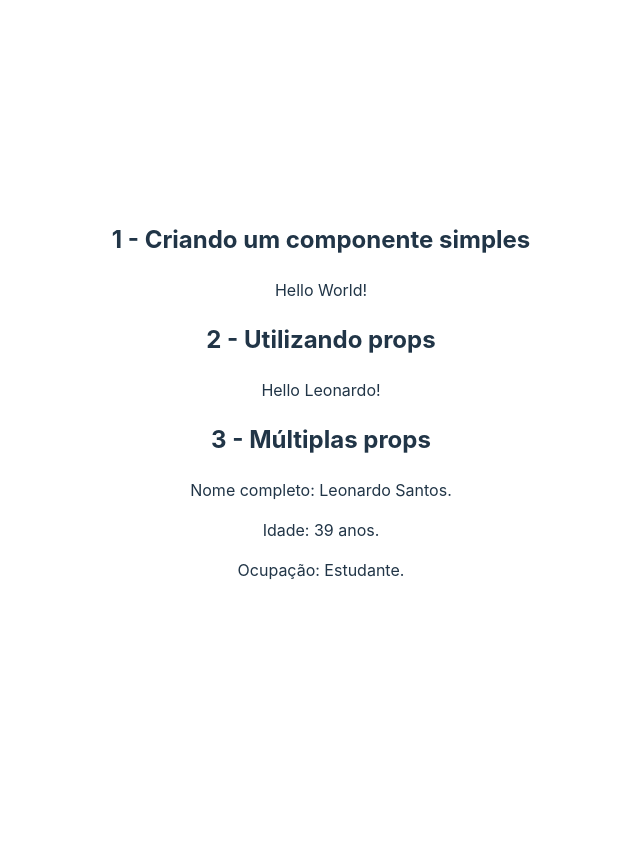
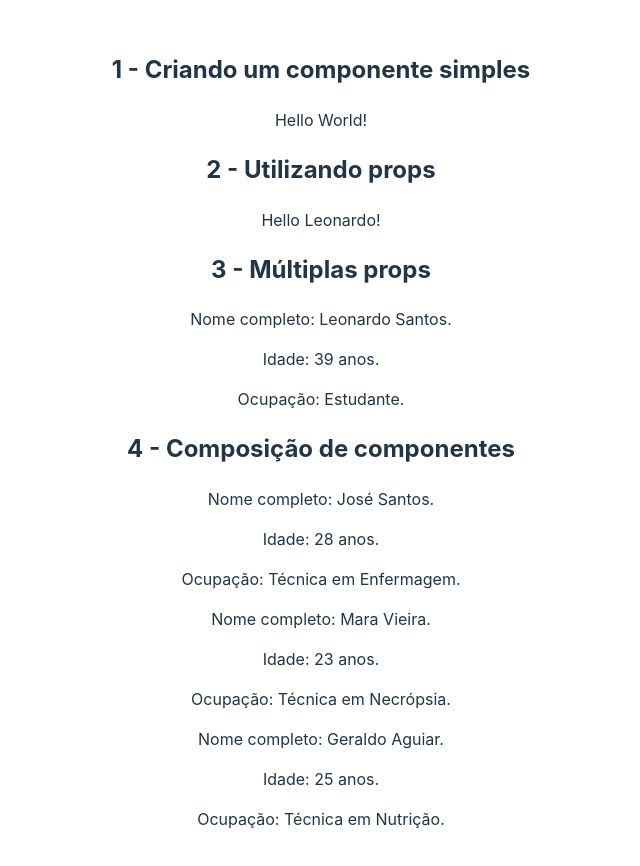
Before and after one commit to leojosants/udemy_desafios_de_reactjs_entrevistas_e_testes_tecnicos_secao_02, a React (Vite) app in the folder componentes_e_props/: page / in a window 1280 px wide. Shown: the top 866 px of the page, without its empty margins (319-959 px from the left). Before the commit the page ends 800 px from the top, so only its background shows below. Built offline with nearby package versions, Linux system fonts and the light colour scheme.

Commit message:
class 17 - exercise 4: composition of solution components

```diff
--- a/componentes_e_props/src/App.jsx
+++ b/componentes_e_props/src/App.jsx
@@ -2,8 +2,21 @@ import './App.css'
 import Profile from './components/Profile';
 import HelloName from './components/HelloName';
 import HelloWorld from './components/HelloWorld';
+import Family from './components/Family';
 
 function App() {
+  const members = [
+    {
+      name: 'José', last_name: 'Santos', age: 28, job: 'Técnica em Enfermagem'
+    },
+    {
+      name: 'Mara', last_name: 'Vieira', age: 23, job: 'Técnica em Necrópsia'
+    },
+    {
+      name: 'Geraldo', last_name: 'Aguiar', age: 25, job: 'Técnica em Nutrição'
+    },
+  ];
+
   return (
     <>
       <h2>1 - Criando um componente simples</h2>
@@ -13,7 +26,10 @@ function App() {
       <HelloName name={'Leonardo'} />
 
       <h2>3 - Múltiplas props</h2>
-      <Profile name={'Leonardo'} last_name={'Santos'} age={39} job={'Estudante'}/>
+      <Profile name={'Leonardo'} last_name={'Santos'} age={39} job={'Estudante'} />
+
+      <h2>4 - Composição de componentes</h2>
+      <Family members={members} />
     </>
   );
 }
--- /dev/null
+++ b/componentes_e_props/src/components/Family.jsx
@@ -0,0 +1,17 @@
+import Profile from "./Profile";
+
+// eslint-disable-next-line react/prop-types
+const Family = ({ members }) => {
+    return (
+        <>
+            {
+                // eslint-disable-next-line react/prop-types
+                members.map((member, index) => (
+                  <Profile key={index} name={member.name} last_name={member.last_name} age={member.age} job={member.job} />
+                ))
+        }
+        </>
+    );
+};
+
+export default Family;
```
Also changed, not shown: componentes_e_props/exercises/ex_04_component_composition.txt (added).
